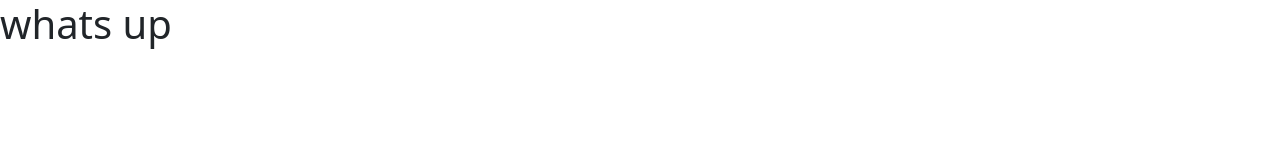
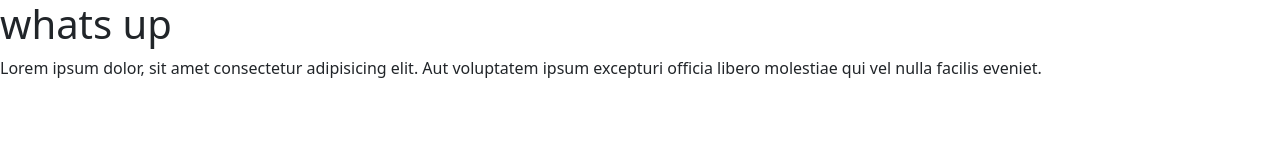
Before and after one commit to megmog-dev/bootstrap, a plain HTML site: page index3.html in a window 1280 px wide. Drawn offline with nearby package versions, Linux system fonts and the light colour scheme.

Commit message:
ADd new insertion in html file

```diff
--- a/index3.html
+++ b/index3.html
@@ -11,7 +11,7 @@
 </head>
 <body>
     <h1>whats up</h1>
-
+    <p>Lorem ipsum dolor, sit amet consectetur adipisicing elit. Aut voluptatem ipsum excepturi officia libero molestiae qui vel nulla facilis eveniet.</p>
 
 
     <script src="https://cdn.jsdelivr.net/npm/bootstrap@5.3.3/dist/js/bootstrap.bundle.min.js"
```
